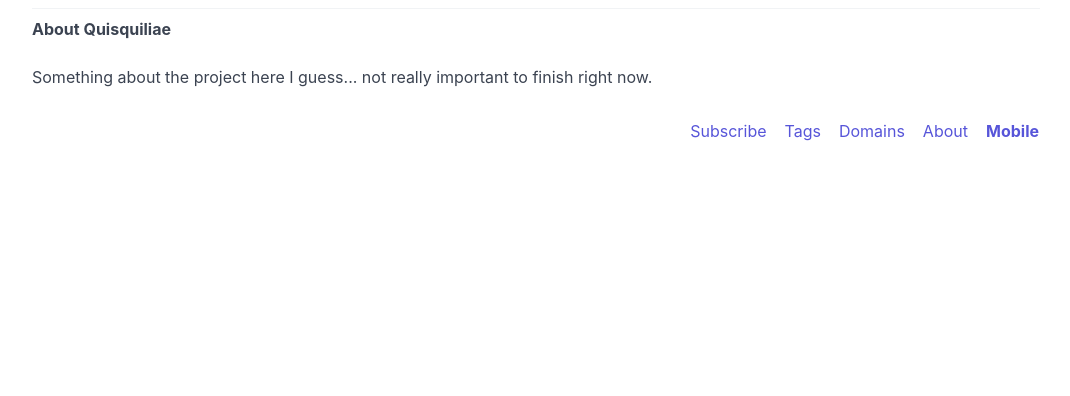
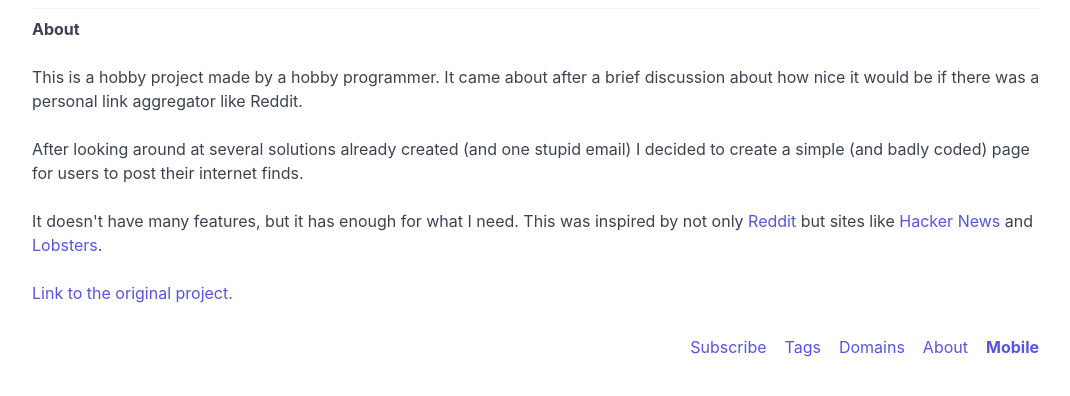
Before and after one commit to Ullarah/TrashLinks, a Flask app: page /a/ in a window 1280 px wide. Shown: the part 36-432 px from the top of the page, without its empty margins (104-1174 px from the left). Run offline with Flask 2, Linux system fonts and the light colour scheme; the visitor is signed in with stand-in values (Sample User, id 1); parts of the project's set-up code (start-up, migrations or seed data) failed here and were passed over.

Commit message:
Mod: Added info to about page

```diff
--- a/templates/desktop/about.html
+++ b/templates/desktop/about.html
@@ -4,7 +4,14 @@
 
 {% block content %}
 <div class="divider"></div>
-<strong>About Quisquiliae</strong>
+<strong>About {{ session['site_name'] }}</strong>
 <p></p>
-<p>Something about the project here I guess... not really important to finish right now.</p>
+<p>This is a hobby project made by a hobby programmer. It came about after a brief discussion about how nice it
+    would be if there was a personal link aggregator like Reddit.<br><br>After looking around at several solutions
+    already
+    created (and one stupid email) I decided to create a simple (and badly coded) page for users to post their internet
+    finds.<br><br>It doesn't have many features, but it has enough for what I need. This was inspired by not only
+    <a href="https://old.reddit.com/">Reddit</a> but sites like <a href="https://news.ycombinator.com/">Hacker News</a>
+    and <a href="https://lobste.rs/">Lobsters</a>.
+    <br><br><a href="https://github.com/Ullarah/TrashLinks">Link to the original project.</a></p>
 {% endblock %}
```
Also changed, not shown: templates/mobile/about.html (+9 -2 lines).
